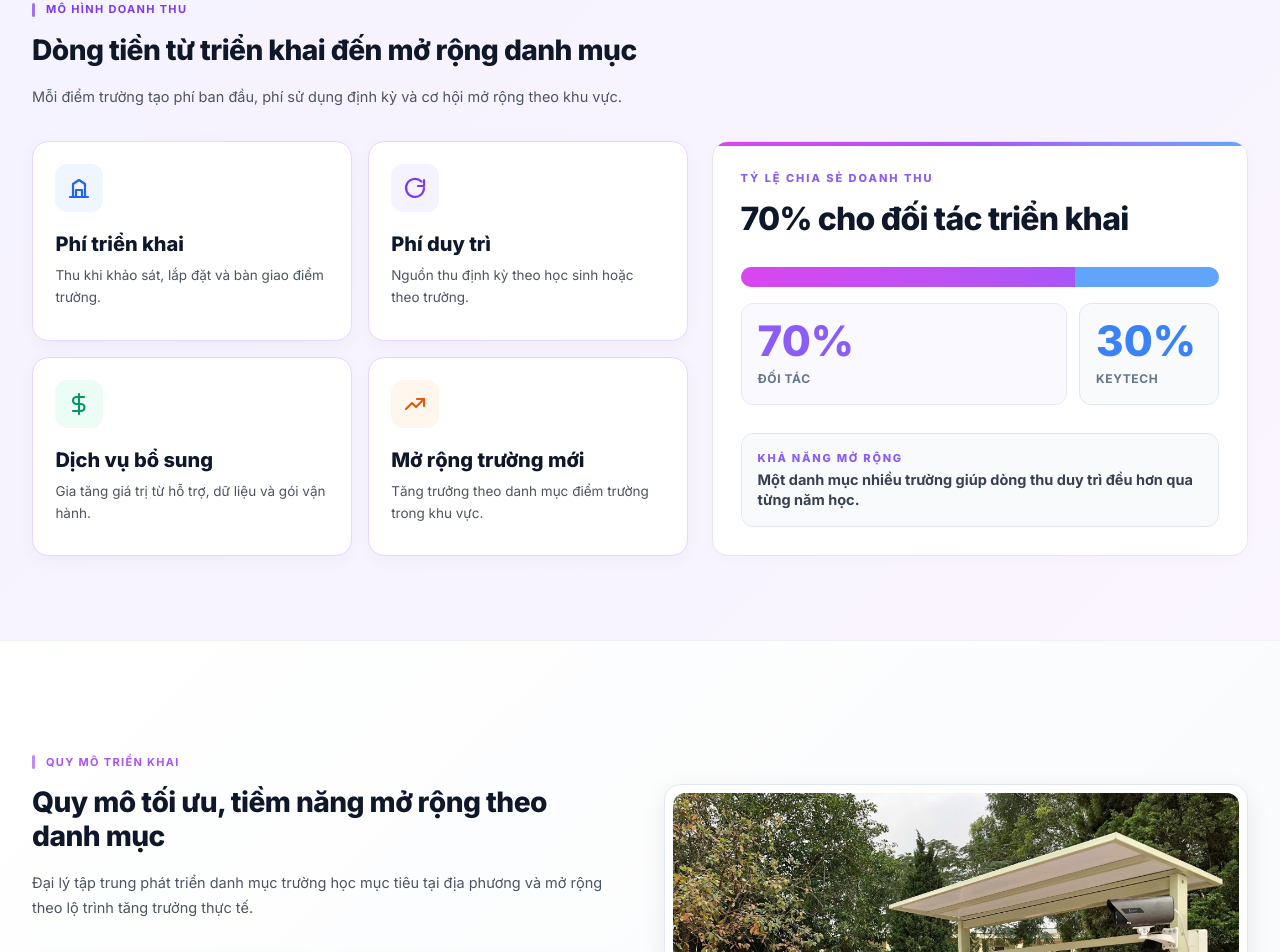
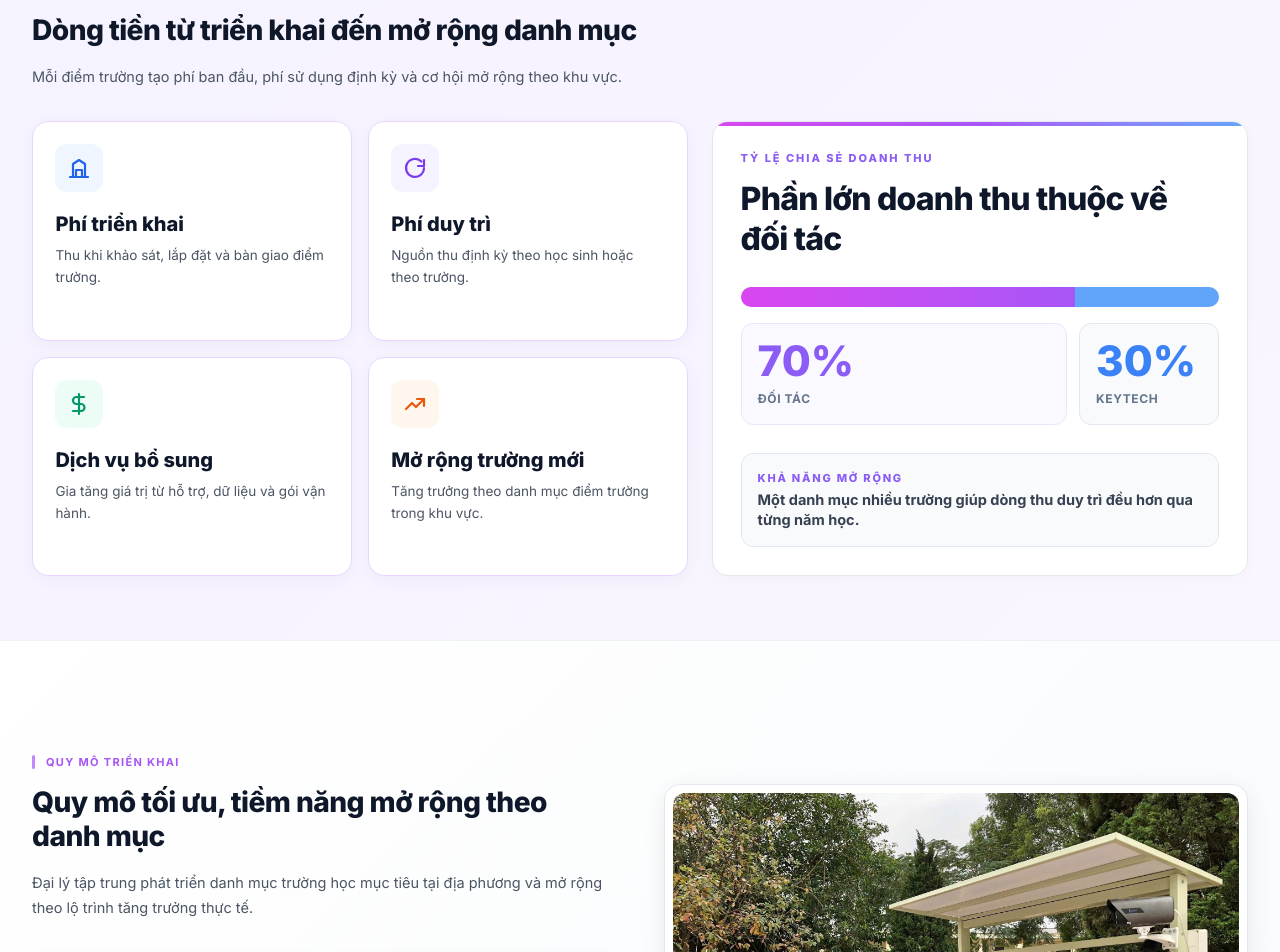
Before and after one commit to ddung-tester/landing_page_KeytechAI, a React (Vite) app: page / in a window 1280 px wide. Shown: the part 3786-4738 px from the top of the page. Built offline with nearby package versions, Linux system fonts and the light colour scheme.

Commit message:
feat: add RevenueModel component to display franchise income streams and revenue sharing breakdown

```diff
--- a/src/components/franchise/RevenueModel.jsx
+++ b/src/components/franchise/RevenueModel.jsx
@@ -111,7 +111,7 @@ export default function RevenueModel({ id = 'doanh-thu' }) {
                 Tỷ lệ chia sẻ doanh thu
               </div>
               <h3 className="text-[28px] lg:text-[32px] font-black leading-tight tracking-tight text-[#0F172A]">
-                70% cho đối tác triển khai
+                Phần lớn doanh thu thuộc về đối tác
               </h3>
             </div>
 
```
